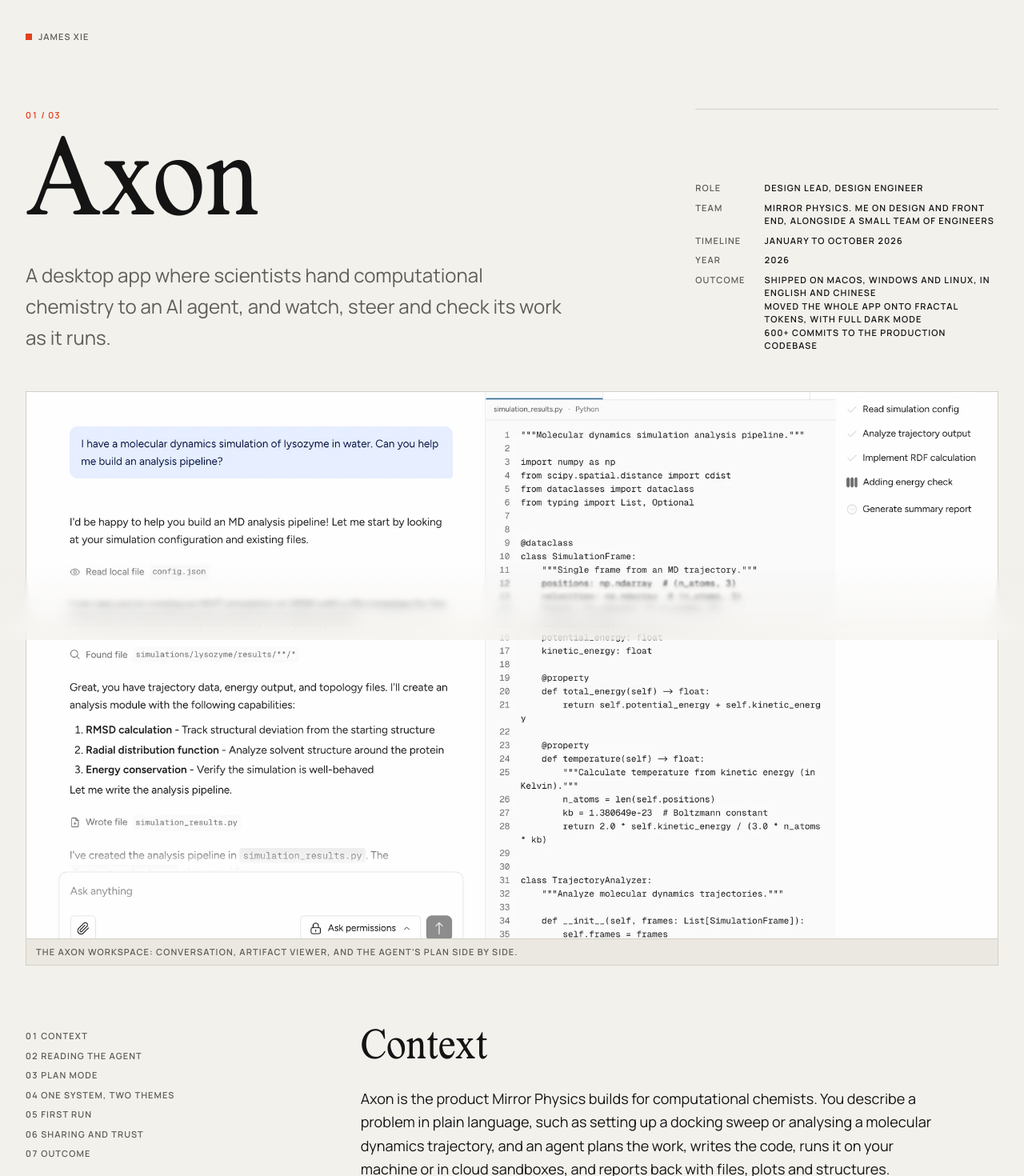
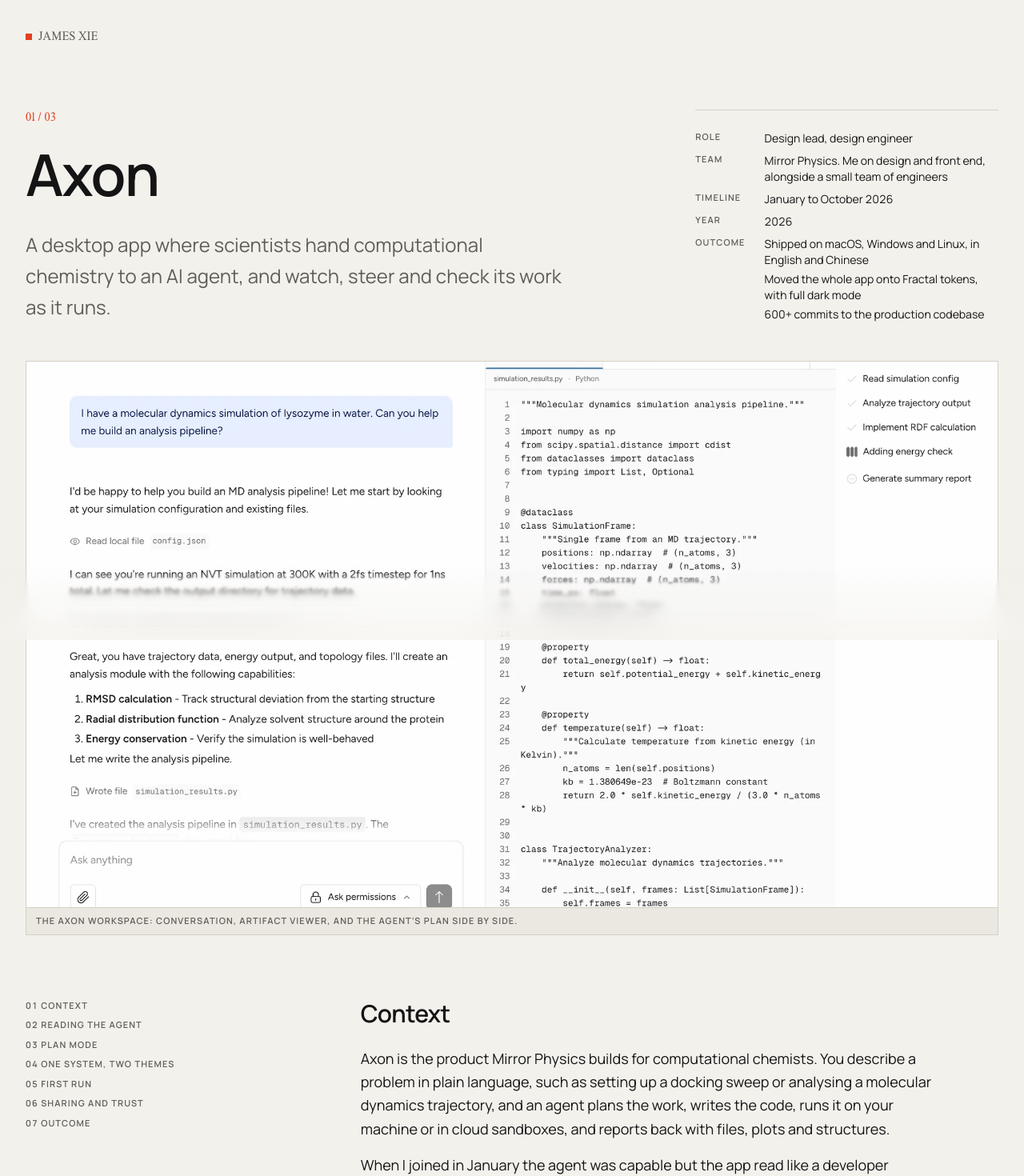
Before and after one commit to JamesZXie/portfolio-3, a Next.js app in the folder frontend/: page /work/axon in a window 1280 px wide. Shown: the top 1470 px of the page at 80% size. Built offline with nearby package versions, Linux system fonts and the light colour scheme.

Commit message:
Use Lastik only for small marks; Manrope for headings
Co-Authored-By: Claude Opus 5.5 (1M context) <noreply@anthropic.com>
Claude-Session: https://claude.ai/code/session_01VBdshD3nLh9HTCjfryDnoT

```diff
--- a/frontend/src/app/globals.css
+++ b/frontend/src/app/globals.css
@@ -1,6 +1,6 @@
 @import 'tailwindcss';
 
-/* Lastik: display face. One weight, no italic. */
+/* Lastik: secondary face for small marks only (name, indices). One weight. */
 @font-face {
   font-family: 'Lastik';
   src:
@@ -39,7 +39,8 @@
   --color-rule: var(--rule);
   --color-signal: var(--signal);
   --font-sans: var(--font-manrope), system-ui, sans-serif;
-  --font-display: 'Lastik', var(--font-manrope), serif;
+  --font-display: var(--font-manrope), system-ui, sans-serif;
+  --font-mark: 'Lastik', var(--font-manrope), serif;
 }
 
 html {
@@ -72,3 +73,11 @@ body {
   letter-spacing: 0.1em;
   text-transform: uppercase;
 }
+
+/* The only place Lastik appears: small identifying marks, used sparingly. */
+.mark {
+  font-family: 'Lastik', var(--font-manrope), serif;
+  font-size: 0.875rem;
+  letter-spacing: 0.04em;
+  text-transform: uppercase;
+}
--- a/frontend/src/app/not-found.js
+++ b/frontend/src/app/not-found.js
@@ -4,7 +4,7 @@ import Container from '@/components/Container';
 export default function NotFound() {
   return (
     <Container className='pt-24'>
-      <h1 className='font-display text-6xl'>Nothing here.</h1>
+      <h1 className='font-display text-5xl font-semibold tracking-tight'>Nothing here.</h1>
       <Link href='/' className='label mt-6 inline-block text-signal'>Back to work →</Link>
     </Container>
   );
--- a/frontend/src/app/page.js
+++ b/frontend/src/app/page.js
@@ -18,7 +18,7 @@ export default function Home() {
   return (
     <div className='mx-auto grid max-w-[1600px] gap-12 px-4 pb-32 pt-8 md:px-8 lg:grid-cols-[minmax(280px,360px)_1fr] lg:gap-16'>
       <aside className='flex flex-col gap-6 lg:sticky lg:top-8 lg:h-[calc(100vh-4rem)]'>
-        <h1 className='label flex items-center gap-2'>
+        <h1 className='mark flex items-center gap-2'>
           <span className='inline-block size-2 bg-signal' />
           {site.name}
         </h1>
--- a/frontend/src/app/work/[slug]/page.js
+++ b/frontend/src/app/work/[slug]/page.js
@@ -30,29 +30,29 @@ export default async function CaseStudy({ params }) {
   return (
     <article className='pb-32'>
       <Container className='pt-8'>
-        <Link href='/' className='label inline-flex items-center gap-2 text-ink-muted hover:text-ink'>
+        <Link href='/' className='mark inline-flex items-center gap-2 text-ink-muted hover:text-ink'>
           <span className='inline-block size-2 bg-signal' />
           James Xie
         </Link>
       </Container>
       <Container className='grid gap-10 pb-12 pt-16 md:grid-cols-12 md:pt-20'>
         <div className='md:col-span-8'>
-          <p className='label mb-6 text-signal'>
+          <p className='mark mb-6 text-signal'>
             {String(i + 1).padStart(2, '0')} / {String(studies.length).padStart(2, '0')}
           </p>
-          <h1 className='font-display text-6xl leading-[0.9] md:text-9xl'>{study.title}</h1>
+          <h1 className='font-display text-5xl font-semibold leading-none tracking-tight md:text-7xl'>{study.title}</h1>
           <p className='mt-8 max-w-2xl text-xl leading-relaxed text-ink-muted md:text-2xl'>{study.summary}</p>
         </div>
         <dl className='label grid grid-cols-[auto_1fr] content-end gap-x-6 gap-y-2 border-t border-rule pt-4 text-ink-muted md:col-span-4'>
           {meta.map(([k, v]) => (
             <div key={k} className='contents'>
               <dt>{k}</dt>
-              <dd className='text-ink'>{v}</dd>
+              <dd className='text-sm font-normal normal-case tracking-normal text-ink'>{v}</dd>
             </div>
           ))}
           <dt>Outcome</dt>
-          <dd className='text-ink'>
-            <ul>{study.outcome.map((o) => <li key={o}>{o}</li>)}</ul>
+          <dd className='text-sm font-normal normal-case tracking-normal text-ink'>
+            <ul className='flex flex-col gap-1'>{study.outcome.map((o) => <li key={o}>{o}</li>)}</ul>
           </dd>
         </dl>
       </Container>
@@ -76,7 +76,7 @@ export default async function CaseStudy({ params }) {
         <div className='flex flex-col gap-20 md:col-span-8 md:col-start-5'>
           {study.sections.map((s) => (
             <section key={s.id} id={s.id} className='scroll-mt-20'>
-              <h2 className='font-display text-4xl md:text-5xl'>{s.heading}</h2>
+              <h2 className='font-display text-2xl font-semibold tracking-tight md:text-3xl'>{s.heading}</h2>
               <div className='mt-6 flex flex-col gap-10'>
                 <Blocks blocks={s.blocks} />
               </div>
@@ -88,7 +88,7 @@ export default async function CaseStudy({ params }) {
       <Container className='mt-32'>
         <Link href={`/work/${next.slug}`} className='group block border-t border-rule pt-6'>
           <span className='label text-ink-muted'>Next</span>
-          <span className='mt-2 block font-display text-5xl group-hover:text-signal md:text-7xl'>
+          <span className='mt-2 block font-display text-4xl font-semibold tracking-tight group-hover:text-signal md:text-6xl'>
             {next.title} →
           </span>
         </Link>
--- a/frontend/src/components/Blocks.js
+++ b/frontend/src/components/Blocks.js
@@ -24,7 +24,7 @@ export default function Blocks({ blocks }) {
             {b.items.map((s) => (
               <div key={s.label} className='flex flex-col gap-2 bg-paper p-5'>
                 <dt className='order-2 label text-ink-muted'>{s.label}</dt>
-                <dd className='font-display text-5xl text-signal'>{s.value}</dd>
+                <dd className='font-display text-4xl font-semibold tracking-tight text-signal'>{s.value}</dd>
               </div>
             ))}
           </dl>
@@ -32,7 +32,7 @@ export default function Blocks({ blocks }) {
       case 'quote':
         return (
           <blockquote key={i} className='border-l-2 border-signal pl-6'>
-            <p className='font-display text-3xl leading-snug md:text-4xl'>{b.body}</p>
+            <p className='font-display text-2xl font-medium leading-snug tracking-tight md:text-3xl'>{b.body}</p>
             {b.cite && <footer className='label mt-4 text-ink-muted'>{b.cite}</footer>}
           </blockquote>
         );
```
